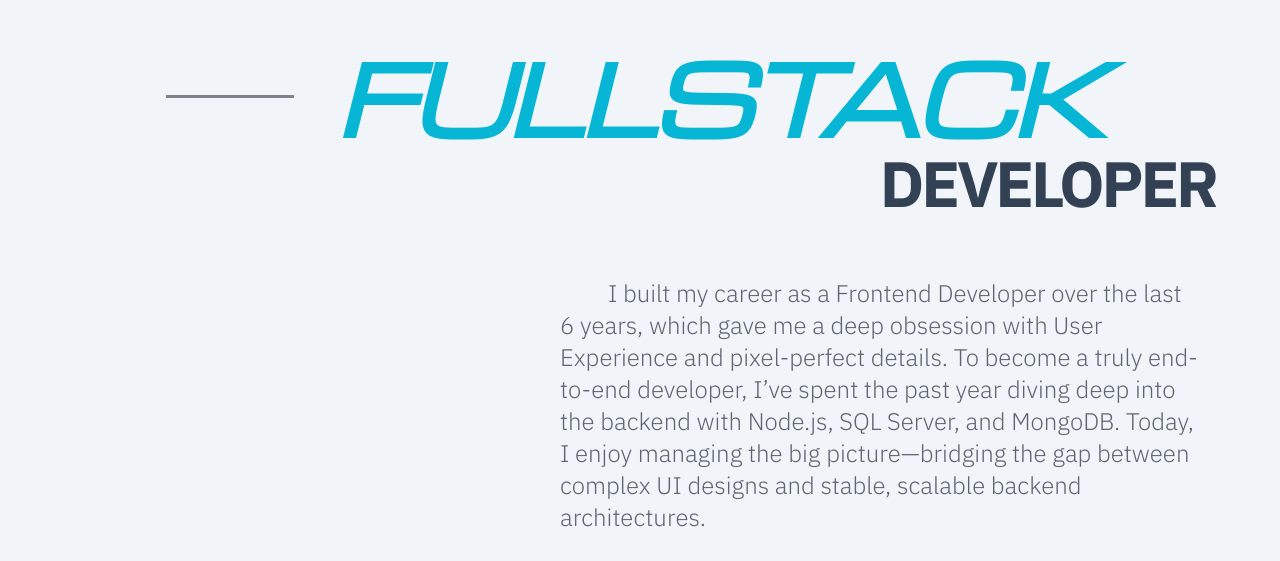
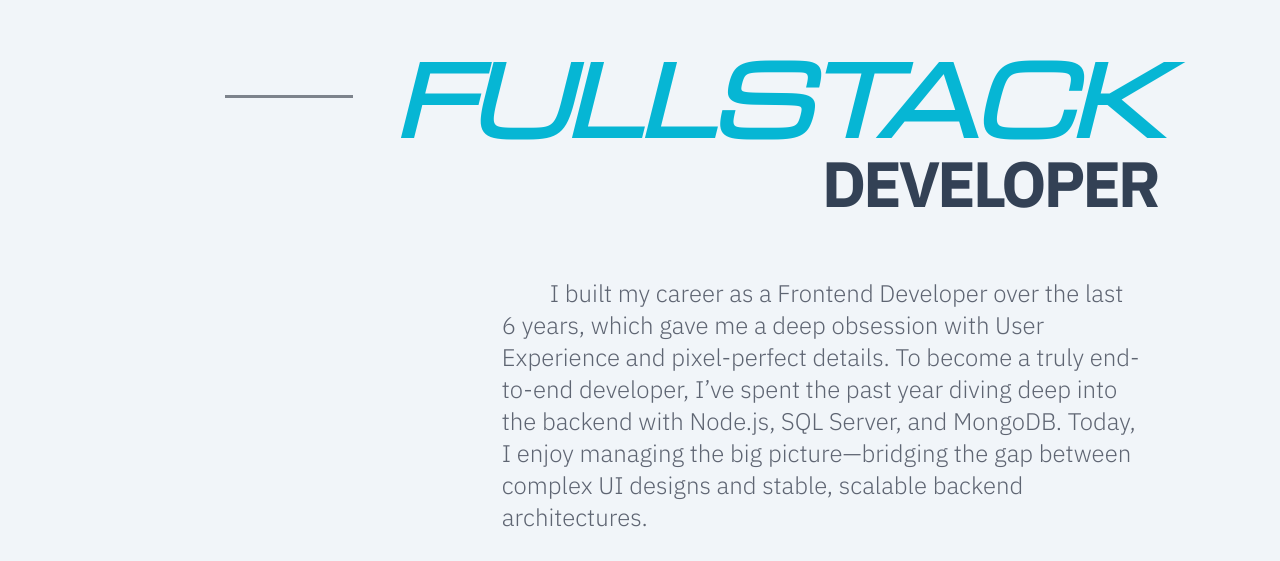
Before and after one commit to konlakarn163/portfolio, a React (Vite) app: page / in a window 1280 px wide. Shown: the part 1019-1580 px from the top of the page. Built offline with nearby package versions, Linux system fonts and the light colour scheme.

Commit message:
Fix space of about

```diff
--- a/src/components/panels/AboutSection.tsx
+++ b/src/components/panels/AboutSection.tsx
@@ -40,19 +40,18 @@ export default function AboutSection() {
   return (
     <section
       ref={containerRef}
-      className="container relative py-16 md:py-0 md:min-h-screen  px-4 md:px-10 flex flex-col justify-center text-[color:var(--fg)] overflow-hidden transition-colors duration-500"
+      className=" relative py-16 md:py-0 md:min-h-screen  px-4 md:px-10 flex flex-col justify-center text-[color:var(--fg)] overflow-hidden transition-colors duration-500"
     >
       <div className=" 2xl:max-w-[1440px] mx-auto w-full md:py-32">
-
         {/* <div className="overflow-hidden mb-4">
           <h2 className="reveal-line text-[clamp(2.5rem,11vw,5rem)] font-bold uppercase leading-[0.9] tracking-tighter">
             {t("about.hero_1") || "Senior"}
           </h2>
         </div> */}
 
-        <div className="flex items-center gap-4 md:gap-10 ml-[8vw] md:ml-[-8vw] lg:ml-[8vw] 2xl:ml-[12vw] ">
+        <div className="flex items-center gap-4 md:gap-10 ml-0 md:ml-[-8vw] lg:ml-[8vw] 2xl:ml-[12vw] ">
           <div className="reveal-dash h-[2px] md:h-[3px] w-[10vw] md:w-[10vw] bg-[color:var(--fg)] opacity-50 hidden sm:block" />
-          <h2 className="hover-scale reveal-line text-[clamp(2.5rem,11vw,6rem)] font-bold uppercase leading-[0.9] tracking-tighter italic font-header text-cyan-500 dark:text-cyan-400">
+          <h2 className="hover-scale reveal-line text-[clamp(1.5rem,11vw,6rem)] font-bold uppercase leading-[0.9] tracking-tighter italic font-header text-cyan-500 dark:text-cyan-400">
             {t("about.hero_2") || "Fullstack"}
           </h2>
         </div>
@@ -68,7 +67,6 @@ export default function AboutSection() {
             {t("about.desc")}
           </p>
         </div>
-
       </div>
     </section>
   );
```
